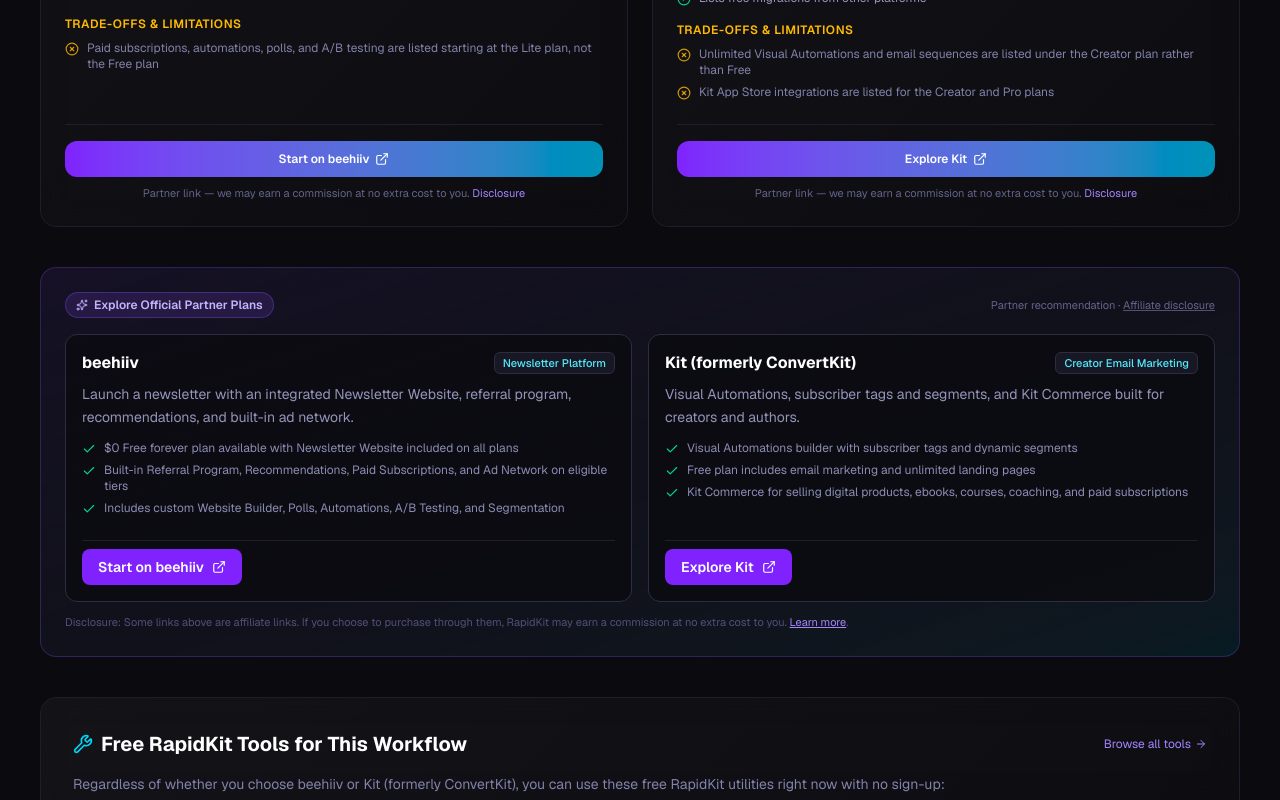
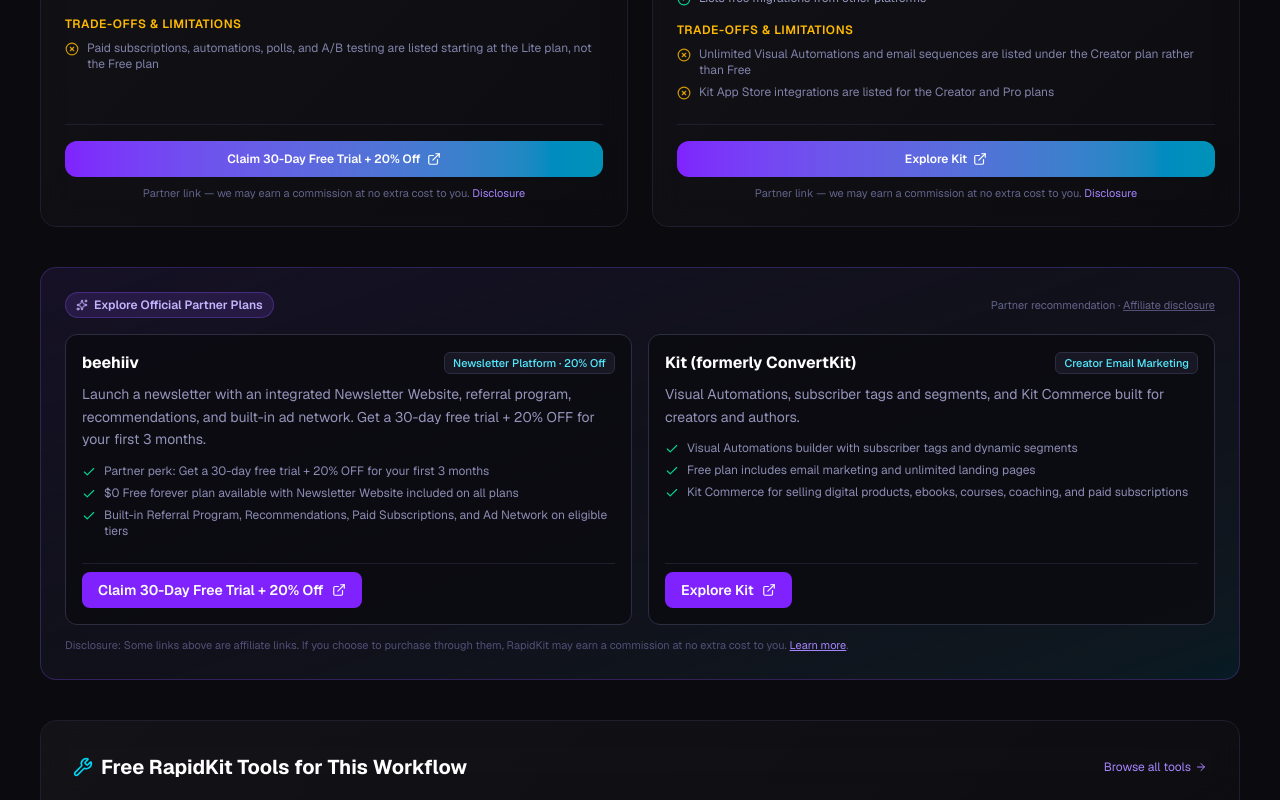
Before and after one commit to mrabelrahmankhaled-cmyk/rapidkit, a Next.js app: page /compare/beehiiv-vs-kit in a window 1280 px wide. Shown: the part 1902-2702 px from the top of the page. Built offline with nearby package versions, Linux system fonts and the light colour scheme; no server answers.

Commit message:
feat(affiliate): highlight beehiiv partner discount offer in copy and config

```diff
--- a/src/data/affiliates.ts
+++ b/src/data/affiliates.ts
@@ -235,14 +235,14 @@ export const AFFILIATES: Record<AffiliateId, AffiliatePartner> = {
         url: process.env.NEXT_PUBLIC_AFFILIATE_BEEHIIV_URL || PLACEHOLDER_URL,
         envKey: "NEXT_PUBLIC_AFFILIATE_BEEHIIV_URL",
         category: "marketing",
-        badge: "Newsletter Platform",
-        ctaText: "Start on beehiiv",
+        badge: "Newsletter Platform · 20% Off",
+        ctaText: "Claim 30-Day Free Trial + 20% Off",
         shortPitch:
-            "Launch a newsletter with an integrated Newsletter Website, referral program, recommendations, and built-in ad network.",
+            "Launch a newsletter with an integrated Newsletter Website, referral program, recommendations, and built-in ad network. Get a 30-day free trial + 20% OFF for your first 3 months.",
         pros: [
+            "Partner perk: Get a 30-day free trial + 20% OFF for your first 3 months",
             "$0 Free forever plan available with Newsletter Website included on all plans",
             "Built-in Referral Program, Recommendations, Paid Subscriptions, and Ad Network on eligible tiers",
-            "Includes custom Website Builder, Polls, Automations, A/B Testing, and Segmentation",
         ],
         cons: [
             "Built-in Ad Network, Referral Program, and Paid Subscriptions require upgrading to a paid plan",
```
Also changed, not shown: 1 other file (tests, documents, lock files or other folders).
